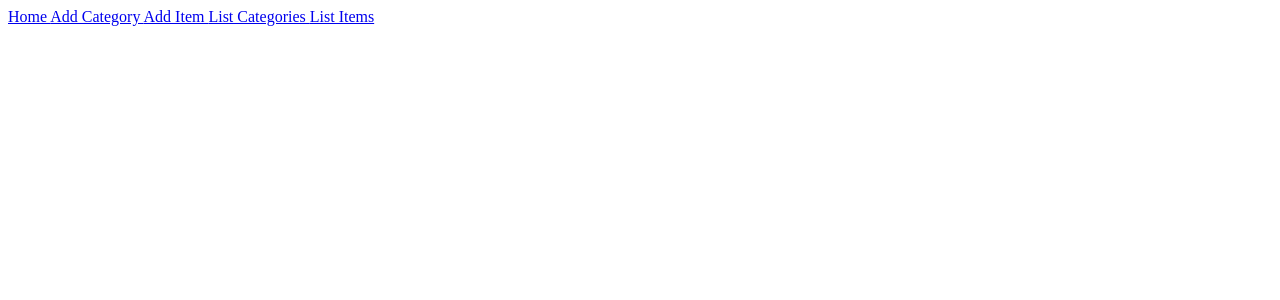
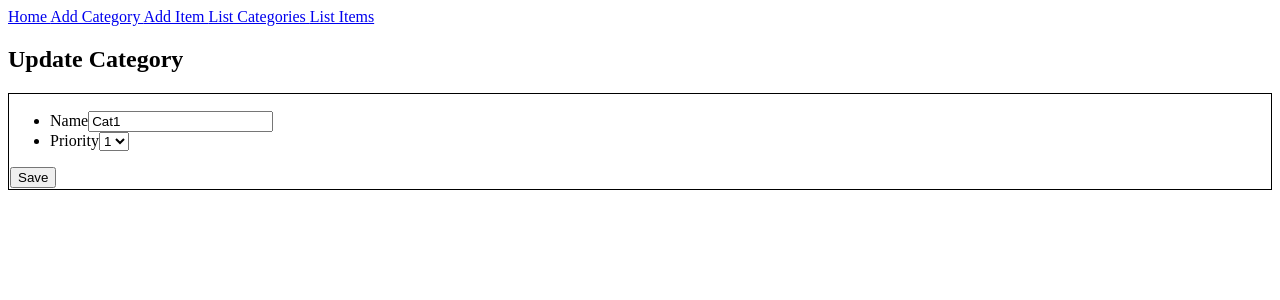
Before and after one commit to michaelw730/mars-frontend, an Angular app: page /updatecategory/1 in a window 1280 px wide. Before the commit this address led to /. Shown: the top 300 px of the page. Built offline with nearby package versions, Linux system fonts and the light colour scheme.

Commit message:
more changes to update category

```diff
--- a/src/app/app-routing.module.ts
+++ b/src/app/app-routing.module.ts
@@ -10,7 +10,7 @@ const routes: Routes = [
   { path: 'additem', component: ItemFormComponent },
   { path: 'listcategories', component: CategoryListComponent },
   { path: 'listitems', component: ItemListComponent },
-  { path: 'updatecategory:id', component: CategoryFormComponent },
+  { path: 'updatecategory/:id', component: CategoryFormComponent },
   { path: 'updateitem/:id', component: ItemFormComponent },
   { path: '', pathMatch: 'full', redirectTo: '' }
 ];
--- a/src/app/category-form.component.html
+++ b/src/app/category-form.component.html
@@ -1,5 +1,5 @@
 <header>
-    <h2>Add Category</h2>
+    <h2>{{ action }} Category</h2>
   </header>
   <form
     [formGroup]="form"
--- a/src/app/category-form.component.ts
+++ b/src/app/category-form.component.ts
@@ -1,6 +1,7 @@
 import { Component, OnInit } from '@angular/core';
 import { FormGroup, Validators, FormBuilder } from '@angular/forms';
 import { Router } from '@angular/router';
+import { ActivatedRoute } from '@angular/router';
 import { CategoryService } from './category.service';
 
 @Component({
@@ -10,25 +11,47 @@ import { CategoryService } from './category.service';
 })
 export class CategoryFormComponent implements OnInit {
   form: FormGroup;
+  categories;
+  id;
+  action = "Add";
+  category;
+  name = "";
+  priority = "";
 
   constructor(
     private formBuilder: FormBuilder,
     private categoryService: CategoryService,
-    private router: Router) {}
+    private router: Router,
+    private route: ActivatedRoute) {}
 
   ngOnInit() {
+    //check route if add or update
+    if (this.router.url.includes("updatecategory") === true) {
+      //TODO: error checking
+      this.id = this.route.snapshot.params.id;
+      this.action = "Update";
+
+      this.category = this.categoryService.getCategory(this.id);
+      this.name = this.category.name;
+      this.priority = this.category.priority;
+    }
+
     this.form = this.formBuilder.group({
-      name: this.formBuilder.control('', Validators.compose([
+      name: this.formBuilder.control(this.name, Validators.compose([
         Validators.required,
         Validators.pattern('[\\w\\-\\s\\/]+')
       ])),
-      priority: this.formBuilder.control('')
+      priority: this.formBuilder.control(this.priority)
     });
   }
 
   onSubmit(category) {
-    console.log ('category added');
-    this.categoryService.add(category);
+    console.log (category);
+    if (this.action == "Add") {
+      this.categoryService.add(category);
+    } else {
+      this.categoryService.update(this.id, category);
+    }
     this.router.navigate(["listcategories"]);
   }
 }
--- a/src/app/category.component.html
+++ b/src/app/category.component.html
@@ -1,6 +1,11 @@
 
 <div class="category">
     <h2>{{ category.name }}</h2>
-    <span class="edit">Edit</span>
+    <div>ID: {{ category.id }}</div>
+    <div>priority: {{ category.priority }}</div>
+    <div> -- </div>
+    <div>
+    <span class="edit" (click)="onEdit()">Edit</span>
     <span class="delete" (click)="onDelete()">Delete</span>
+    </div>
 </div>
--- a/src/app/category.component.ts
+++ b/src/app/category.component.ts
@@ -1,4 +1,5 @@
 import { Component, Input, Output, EventEmitter } from '@angular/core';
+import { Router } from '@angular/router';
 
 @Component({
   selector: 'mw-category',
@@ -9,6 +10,13 @@ export class CategoryComponent {
   @Input() category;
   @Output() delete = new EventEmitter();
 
+  constructor(
+    private router: Router) {}
+
+  onEdit() {
+    this.router.navigate(["updatecategory/"+this.category.id]);
+  }
+
   onDelete() {
     this.delete.emit(this.category);
   }
--- a/src/app/category.service.ts
+++ b/src/app/category.service.ts
@@ -36,6 +36,33 @@ export class CategoryService {
     return this.categories;
   }
 
+  getCategory(id: number) {
+    var index = null;
+    var i =0;
+    for (let category of this.categories) {
+      if (id == category.id) {
+        index = i;
+      }
+      i++;
+    }
+    return this.categories[index];
+  }
+
+
+  update(id: number, category) {
+    var index = null;
+    var i =0;
+    for (let category of this.categories) {
+      if (id == category.id) {
+        index = i;
+      }
+      i++;
+    }
+
+    this.categories[index].name = category.name;
+    this.categories[index].priority = category.priority;
+  }
+
   add(category) {
     this.categories.push(category);
   }
--- a/src/app/item-form.component.html
+++ b/src/app/item-form.component.html
@@ -17,7 +17,7 @@
       <li>
         <label for="category_id">Category</label>
         <select name="category_id" id="category_id" formControlName="category_id">
-          <option *ngFor="let category of categories" [value]="category.id">{{ category.id }}</option>
+          <option *ngFor="let category of categories" [value]="category.id">{{ category.name }}</option>
         </select>
       </li>
     </ul>
```
